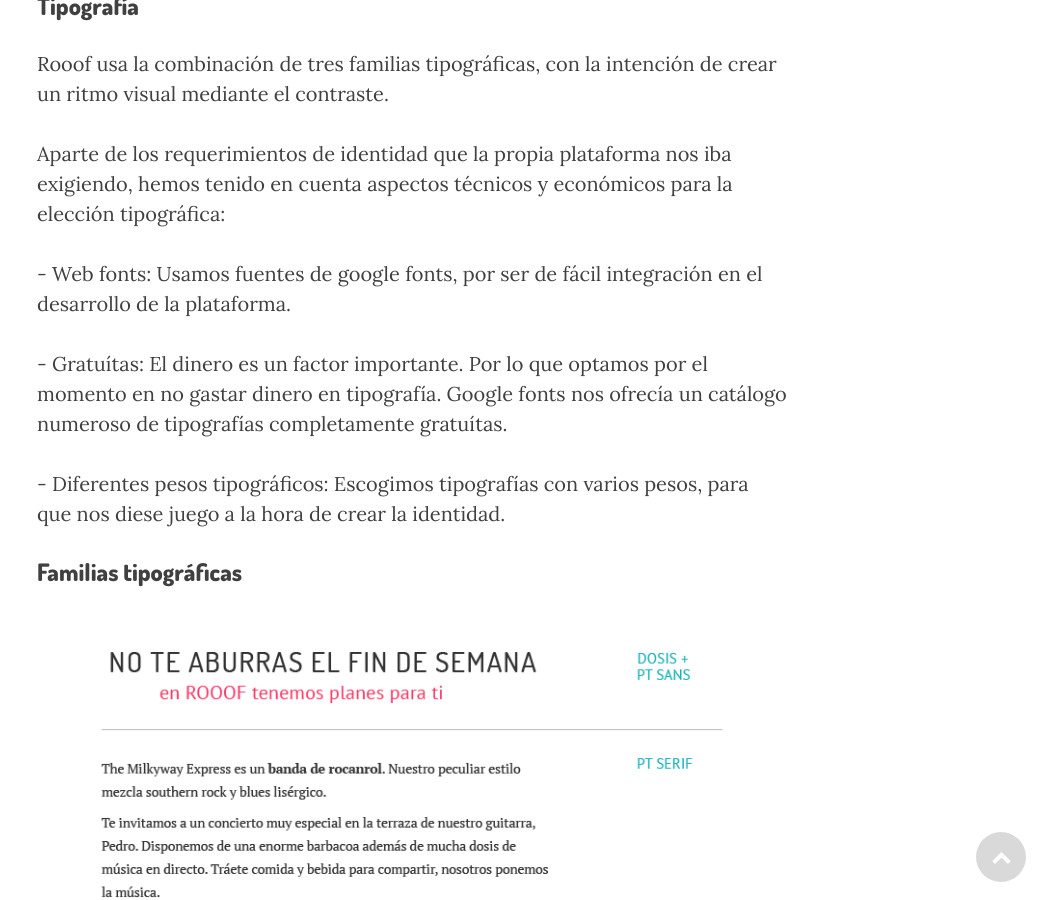
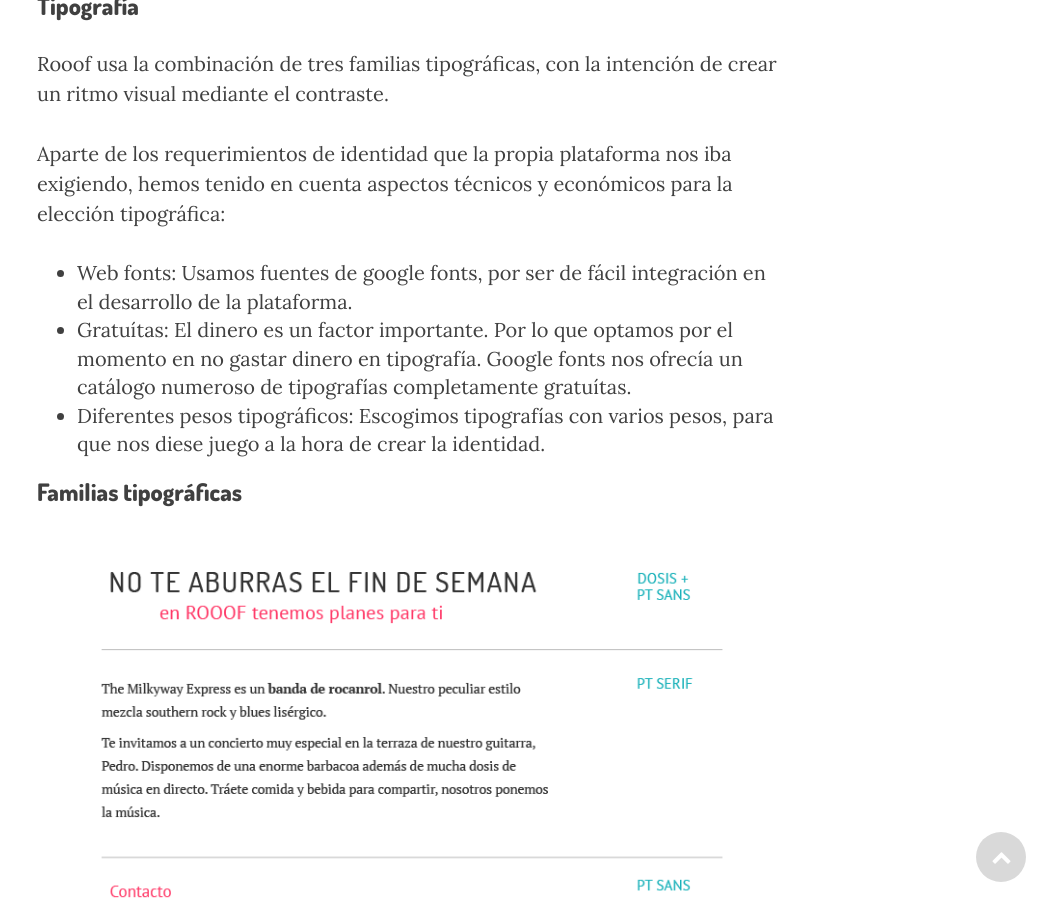
Before and after one commit to Rooof-Project/memoria, a Jekyll site: the page built from _posts/2015-04-12-Diseno.markdown, in a window 1280 px wide and 900 px high, scrolled down 2066 px. Shown: the whole window, without its empty margins (228-1280 px from the left). Built offline with Jekyll 4.4.1, drawn with Linux system fonts in a browser that asks for light colours; nearby versions of some CDN libraries.

Commit message:
Updated 2015-04-12-Diseno.markdown

```diff
--- a/_posts/2015-04-12-Diseno.markdown
+++ b/_posts/2015-04-12-Diseno.markdown
@@ -33,9 +33,11 @@
 <p>Rooof usa la combinación de tres familias tipográficas, con la intención de crear un ritmo visual mediante el contraste.</p>
 
 <p>Aparte de los requerimientos de identidad que la propia plataforma nos iba exigiendo, hemos tenido en cuenta aspectos técnicos y económicos para la elección tipográfica:</p>
-<p>- Web fonts: Usamos fuentes de google fonts,  por ser de fácil integración en el desarrollo de la plataforma.</p>
-<p>- Gratuítas: El dinero es un factor importante. Por lo que optamos por el momento en no gastar dinero en tipografía. Google fonts nos ofrecía un catálogo numeroso de tipografías completamente gratuítas.
-<p>- Diferentes pesos tipográficos: Escogimos tipografías con varios pesos,  para que nos diese juego a la hora de crear la identidad.</p>
+<ul>
+<li> Web fonts: Usamos fuentes de google fonts,  por ser de fácil integración en el desarrollo de la plataforma.</li>
+<li> Gratuítas: El dinero es un factor importante. Por lo que optamos por el momento en no gastar dinero en tipografía. Google fonts nos ofrecía un catálogo numeroso de tipografías completamente gratuítas.</li>
+<li> Diferentes pesos tipográficos: Escogimos tipografías con varios pesos,  para que nos diese juego a la hora de crear la identidad.</li>
+</ul>
 
 <h3>Familias tipográficas</h3>
 
```
